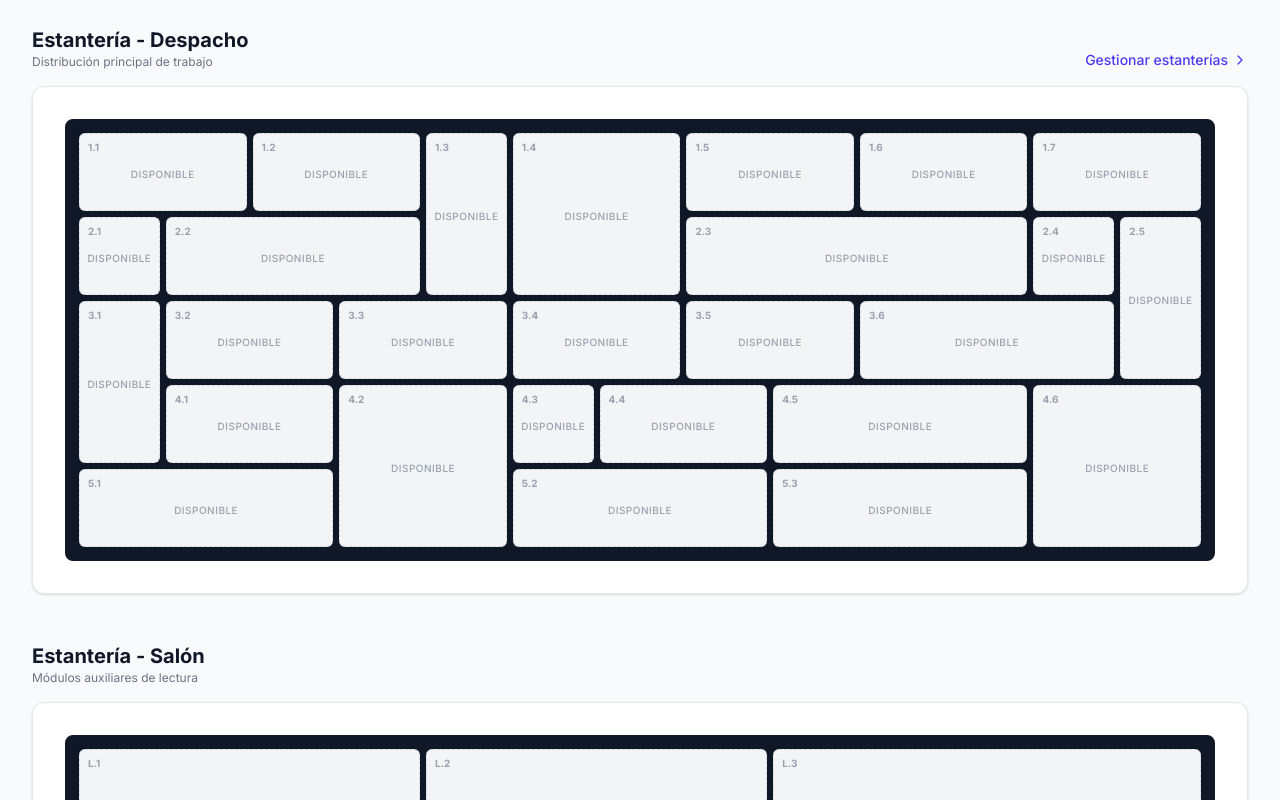
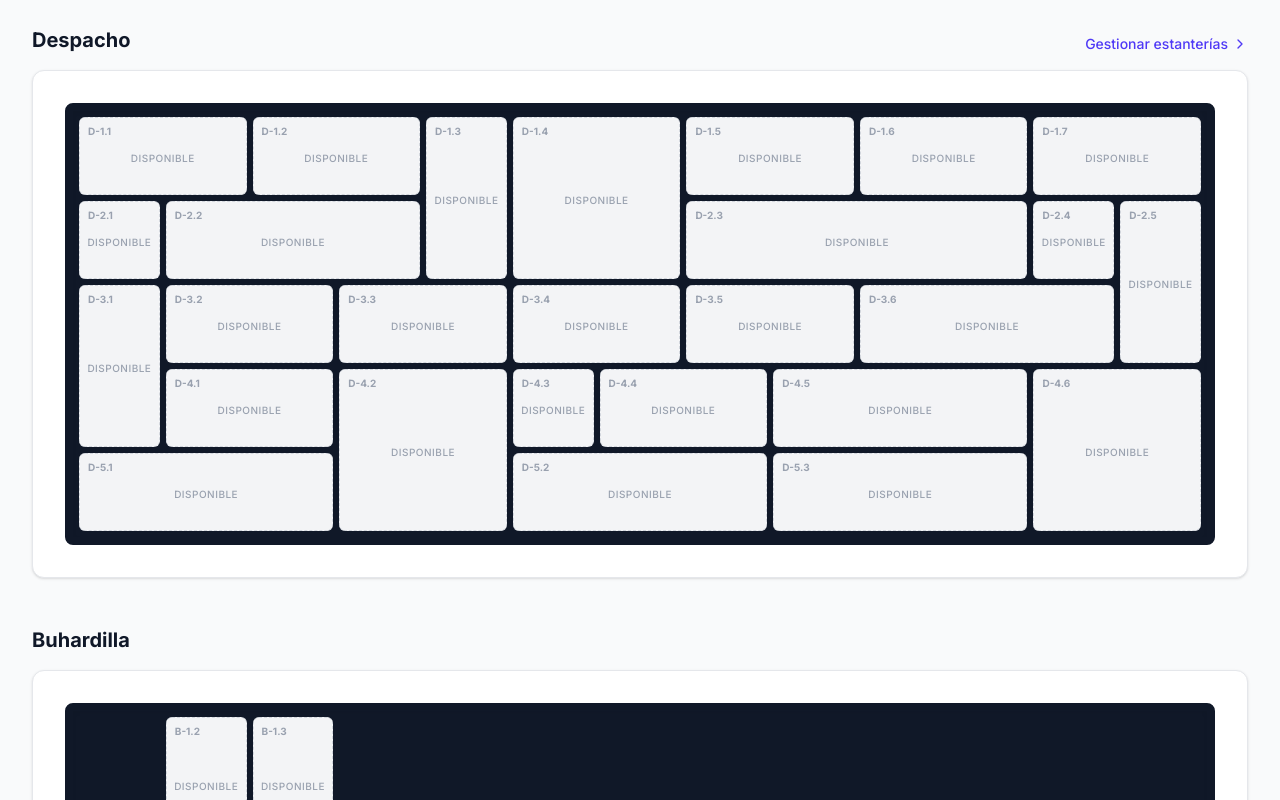
Before and after one commit to fercartri/despacho, a Next.js app in the folder library/: page / in a window 1280 px wide. Shown: the part 240-1040 px from the top of the page. Built offline with nearby package versions, Linux system fonts and the light colour scheme; no server answers; the database is empty.

Commit message:
Mejora multiples estanterías

```diff
--- a/library/src/app/page.tsx
+++ b/library/src/app/page.tsx
@@ -1,7 +1,7 @@
 import { createClient } from "@/utils/supabase/server";
 import Link from "next/link";
 import { Book, ChevronRight, UserCheck } from "lucide-react";
-import VisualShelf, { DESK_LAYOUT, LIVING_ROOM_LAYOUT } from "@/app/shelves/VisualShelf";
+import VisualShelf, { DESK_LAYOUT, BUHARDILLA_LAYOUT } from "@/app/shelves/VisualShelf";
 
 export default async function HomePage() {
   const supabase = await createClient();
@@ -42,7 +42,7 @@ export default async function HomePage() {
           <h1 className="text-3xl font-bold text-gray-900">Biblioteca</h1>
         </div>
 
-        {/* 4 TARJETAS DE ESTADÍSTICAS */}
+        {/* ESTADÍSTICAS */}
         <div className="grid grid-cols-1 md:grid-cols-2 lg:grid-cols-4 gap-6">
           <div className="bg-white p-6 rounded-xl shadow-sm border border-gray-200 flex items-center gap-4">
             <div className="w-12 h-12 bg-indigo-50 text-indigo-600 rounded-full flex items-center justify-center"><Book /></div>
@@ -64,10 +64,7 @@ export default async function HomePage() {
         {/* HABITACIÓN 1: DESPACHO */}
         <section>
           <div className="flex justify-between items-end mb-4">
-            <div>
-              <h2 className="text-xl font-bold text-gray-900">Estantería - Despacho</h2>
-              <p className="text-xs text-gray-500">Distribución principal de trabajo</p>
-            </div>
+            <h2 className="text-xl font-bold text-gray-900">Despacho</h2>
             <Link href="/shelves" className="text-sm font-medium text-indigo-600 hover:text-indigo-700 flex items-center gap-1">
               Gestionar estanterías
               <ChevronRight className="w-4 h-4" />
@@ -76,15 +73,12 @@ export default async function HomePage() {
           <VisualShelf shelvesList={shelvesData || []} layout={DESK_LAYOUT} />
         </section>
 
-        {/* HABITACIÓN 2: SALÓN (Ejemplo de nueva habitación con otra distribución) */}
+        {/* HABITACIÓN 2: BUHARDILLA */}
         <section>
           <div className="flex justify-between items-end mb-4">
-            <div>
-              <h2 className="text-xl font-bold text-gray-900">Estantería - Salón</h2>
-              <p className="text-xs text-gray-500">Módulos auxiliares de lectura</p>
-            </div>
+            <h2 className="text-xl font-bold text-gray-900">Buhardilla</h2>
           </div>
-          <VisualShelf shelvesList={shelvesData || []} layout={LIVING_ROOM_LAYOUT} />
+          <VisualShelf shelvesList={shelvesData || []} layout={BUHARDILLA_LAYOUT} />
         </section>
 
         {/* ÚLTIMOS LIBROS AÑADIDOS */}
--- a/library/src/app/shelves/VisualShelf.tsx
+++ b/library/src/app/shelves/VisualShelf.tsx
@@ -12,50 +12,58 @@ type Shelf = {
 // Layout por defecto (El Despacho actual)
 export const DESK_LAYOUT = [
   // FILA 1
-  { slotName: '1.1', className: 'col-span-2' },
-  { slotName: '1.2', className: 'col-span-2' },
-  { slotName: '1.3', className: 'row-span-2' },
-  { slotName: '1.4', className: 'col-span-2 row-span-2' },
-  { slotName: '1.5', className: 'col-span-2' },
-  { slotName: '1.6', className: 'col-span-2' },
-  { slotName: '1.7', className: 'col-span-2' },
+  { slotName: 'D-1.1', className: 'col-span-2' },
+  { slotName: 'D-1.2', className: 'col-span-2' },
+  { slotName: 'D-1.3', className: 'row-span-2' },
+  { slotName: 'D-1.4', className: 'col-span-2 row-span-2' },
+  { slotName: 'D-1.5', className: 'col-span-2' },
+  { slotName: 'D-1.6', className: 'col-span-2' },
+  { slotName: 'D-1.7', className: 'col-span-2' },
 
   // FILA 2
-  { slotName: '2.1', className: ''},
-  { slotName: '2.2', className: 'col-span-3' },
-  { slotName: '2.3', className: 'col-span-4' },
-  { slotName: '2.4', className: ''},
-  { slotName: '2.5', className: 'row-span-2' },
+  { slotName: 'D-2.1', className: ''},
+  { slotName: 'D-2.2', className: 'col-span-3' },
+  { slotName: 'D-2.3', className: 'col-span-4' },
+  { slotName: 'D-2.4', className: ''},
+  { slotName: 'D-2.5', className: 'row-span-2' },
 
   // FILA 3
-  { slotName: '3.1', className: 'row-span-2' },
-  { slotName: '3.2', className: 'col-span-2' },
-  { slotName: '3.3', className: 'col-span-2' },
-  { slotName: '3.4', className: 'col-span-2' },
-  { slotName: '3.5', className: 'col-span-2' },
-  { slotName: '3.6', className: 'col-span-3' },
+  { slotName: 'D-3.1', className: 'row-span-2' },
+  { slotName: 'D-3.2', className: 'col-span-2' },
+  { slotName: 'D-3.3', className: 'col-span-2' },
+  { slotName: 'D-3.4', className: 'col-span-2' },
+  { slotName: 'D-3.5', className: 'col-span-2' },
+  { slotName: 'D-3.6', className: 'col-span-3' },
 
   // FILA 4
-  { slotName: '4.1', className: 'col-span-2' },
-  { slotName: '4.2', className: 'col-span-2 row-span-2' },
-  { slotName: '4.3', className: '' },
-  { slotName: '4.4', className: 'col-span-2' },
-  { slotName: '4.5', className: 'col-span-3' },
-  { slotName: '4.6', className: 'col-span-2 row-span-2' },
+  { slotName: 'D-4.1', className: 'col-span-2' },
+  { slotName: 'D-4.2', className: 'col-span-2 row-span-2' },
+  { slotName: 'D-4.3', className: '' },
+  { slotName: 'D-4.4', className: 'col-span-2' },
+  { slotName: 'D-4.5', className: 'col-span-3' },
+  { slotName: 'D-4.6', className: 'col-span-2 row-span-2' },
 
   // FILA 5
-  { slotName: '5.1', className: 'col-span-3' },
-  { slotName: '5.2', className: 'col-span-3' },
-  { slotName: '5.3', className: 'col-span-3' },
+  { slotName: 'D-5.1', className: 'col-span-3' },
+  { slotName: 'D-5.2', className: 'col-span-3' },
+  { slotName: 'D-5.3', className: 'col-span-3' },
 ]
 
 // Ejemplo de otra habitación diferente (por ejemplo, "Salón" o "Biblioteca auxiliar")
-export const LIVING_ROOM_LAYOUT = [
-  { slotName: 'L.1', className: 'col-span-4 row-span-2' },
-  { slotName: 'L.2', className: 'col-span-4 row-span-2' },
-  { slotName: 'L.3', className: 'col-span-5 row-span-2' },
-  { slotName: 'L.4', className: 'col-span-6' },
-  { slotName: 'L.5', className: 'col-span-7' },
+export const BUHARDILLA_LAYOUT = [
+  // FILA 1 (Empezando en columna 2)
+  { slotName: 'B-1.2', className: 'col-start-2 row-start-1' },
+  { slotName: 'B-1.3', className: 'col-start-3 row-start-1' },
+
+  // FILA 2
+  { slotName: 'B-2.1', className: 'col-start-1 row-start-2' },
+  { slotName: 'B-2.2', className: 'col-start-2 row-start-2' },
+  { slotName: 'B-2.3', className: 'col-start-3 row-start-2' },
+
+  // FILA 3
+  { slotName: 'B-3.1', className: 'col-start-1 row-start-3' },
+  { slotName: 'B-3.2', className: 'col-start-2 row-start-3' },
+  { slotName: 'B-3.3', className: 'col-start-3 row-start-3' },
 ]
 
 type VisualShelfProps = {
```
